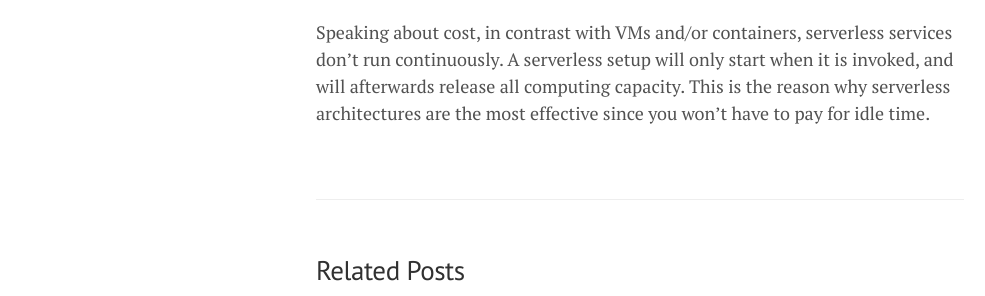
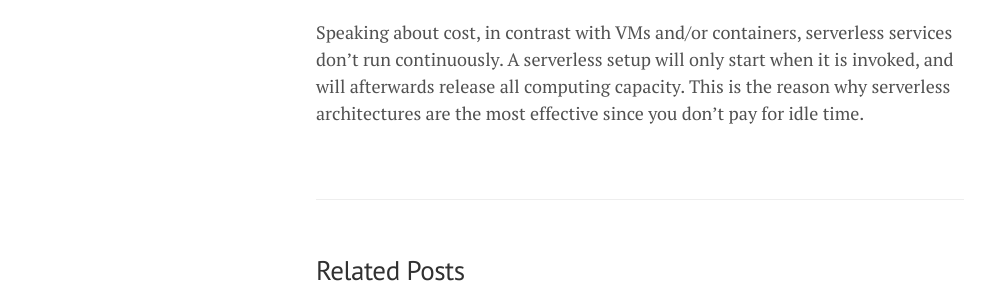
Before and after one commit to lgeurts/lgeurts.github.io, a Jekyll site: the page built from _posts/2022-03-29-what-is-serverless-computing.md, in a window 1280 px wide. Shown: the part 1252-1548 px from the top of the page, without its empty margins (0-985 px from the left). Built offline with Jekyll 4.4.1, drawn with Linux system fonts in a browser that asks for light colours; nearby versions of some CDN libraries; comment, search, counter and statistics services are not loaded.

Commit message:
Update 2022-03-29-what-is-serverless-computing.md

```diff
--- a/_posts/2022-03-29-what-is-serverless-computing.md
+++ b/_posts/2022-03-29-what-is-serverless-computing.md
@@ -25,4 +25,4 @@ This is where [serverless](https://aws.amazon.com/serverless/) kicks in. Serverl
 
 Serverless let's you run code, manage data, even integrate business applications without managing any servers because the CSP will handle these tasks for you.
 
-Speaking about cost, in contrast with VMs and/or containers, serverless services don't run continuously. A serverless setup will only start when it is invoked, and will afterwards release all computing capacity. This is the reason why serverless architectures are the most effective since you won’t have to pay for idle time.
+Speaking about cost, in contrast with VMs and/or containers, serverless services don't run continuously. A serverless setup will only start when it is invoked, and will afterwards release all computing capacity. This is the reason why serverless architectures are the most effective since you don’t pay for idle time.
```
